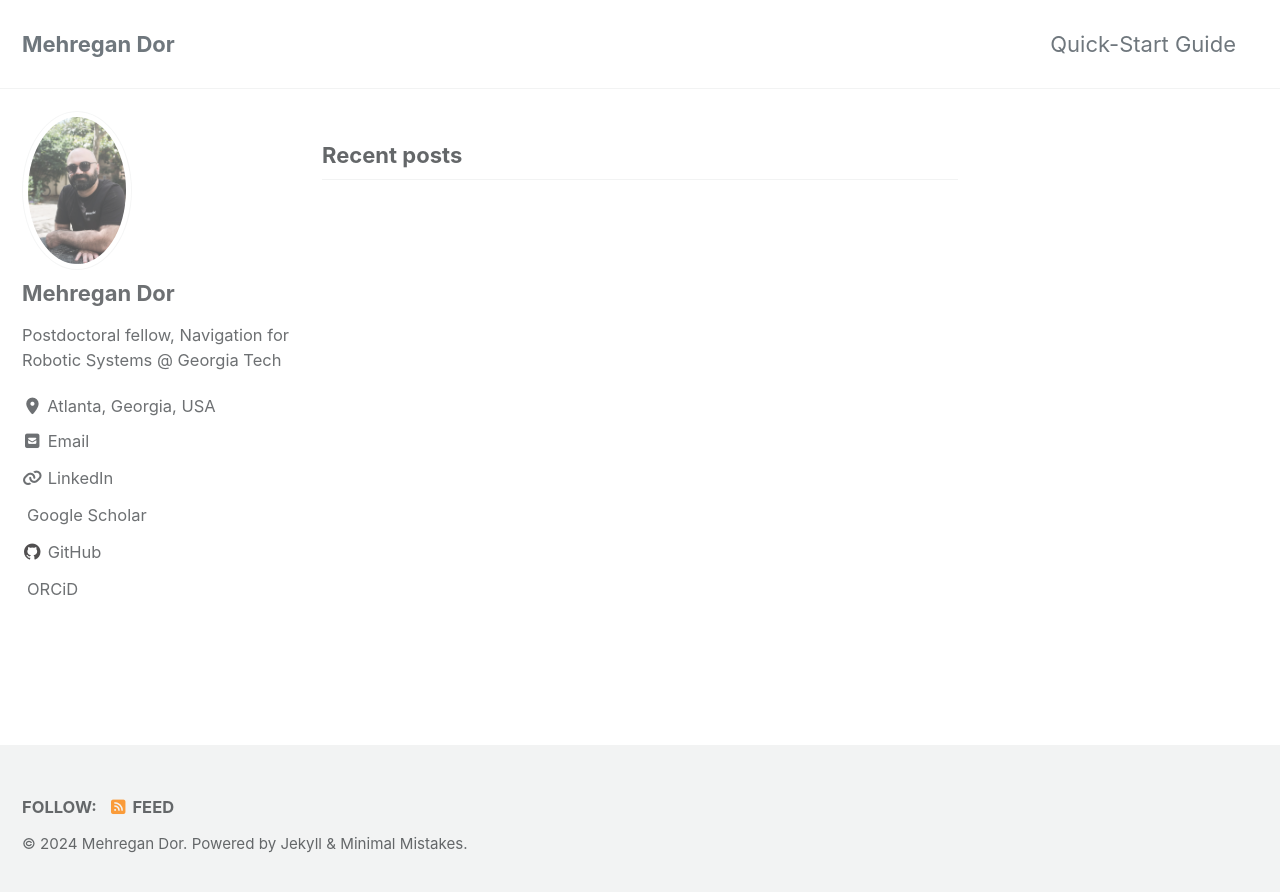
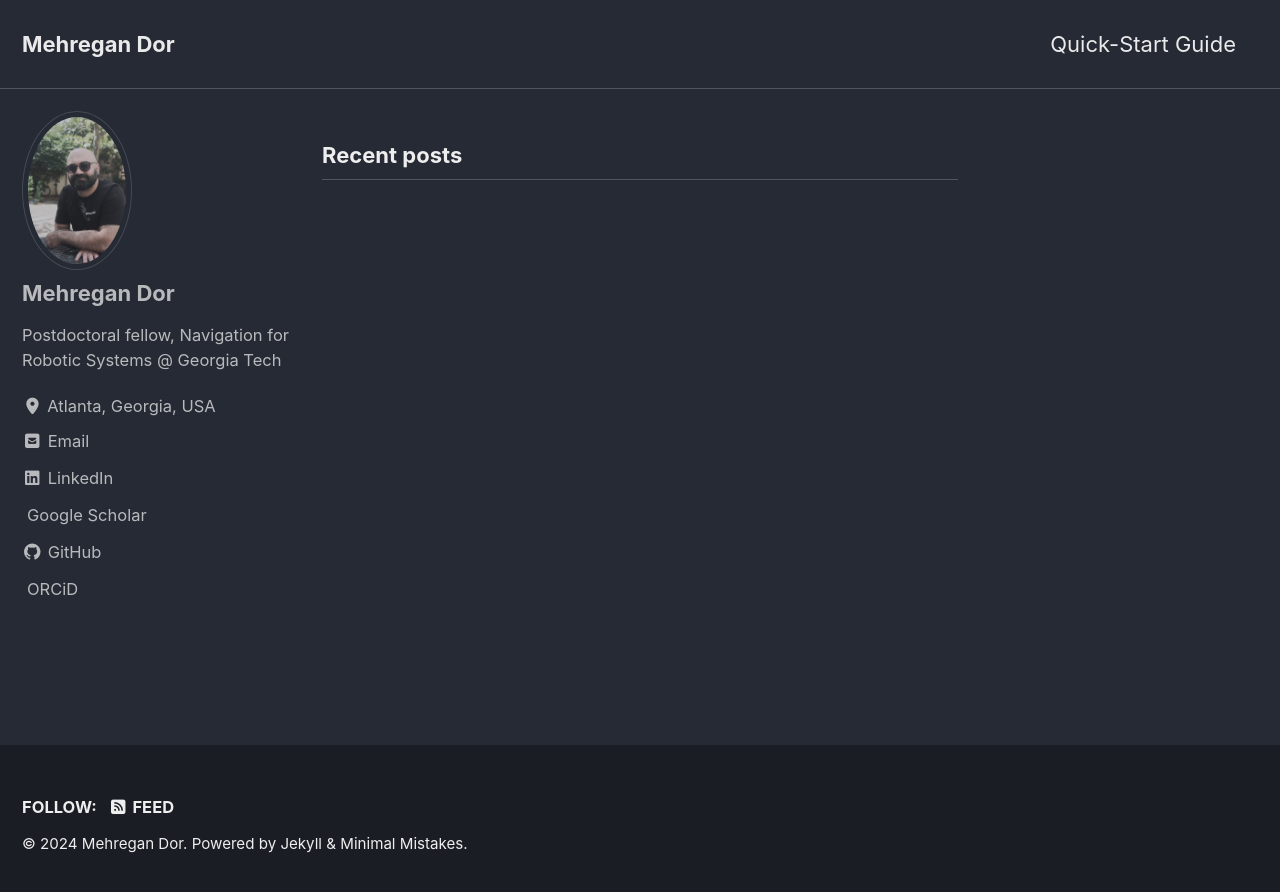
Before and after one commit to mehregandor/mehregandor.github.io, a Jekyll site: the page built from index.html, in a window 1280 px wide. Shown: the top 892 px of the page. Built offline with Jekyll 4.4.1, drawn with Linux system fonts in a browser that asks for light colours; cached includes are drawn as plain includes; the list of posts is cut into pages by our own code.

Commit message:
other fixes in site info

```diff
--- a/_config.yml
+++ b/_config.yml
@@ -12,18 +12,18 @@
 
 # theme                  : "minimal-mistakes-jekyll"
 # remote_theme           : "mmistakes/minimal-mistakes"
-minimal_mistakes_skin    : "default" # "air", "aqua", "contrast", "dark", "dirt", "neon", "mint", "plum", "sunrise"
+minimal_mistakes_skin    : "dark" # "air", "aqua", "contrast", "dark", "dirt", "neon", "mint", "plum", "sunrise"
 
 # Site Settings
 locale                   : "en-US"
 title                    : "Mehregan Dor"
 title_separator          : "-"
 subtitle                 : # site tagline that appears below site title in masthead
-name                     : "Mehregan Dor"
-description              : "About"
-url                      : "https://mehregandor.github.io" # the base hostname & protocol for your site e.g. "https://mmistakes.github.io"
-baseurl                  : "/mehregandor.github.io" # the subpath of your site, e.g. "/blog"
-repository               : "mehregandor/mehregandor.github.io" # GitHub username/repo-name e.g. "mmistakes/minimal-mistakes"
+name                     : # "Mehregan Dor"
+description              : # "About"
+url                      : # "https://mehregandor.github.io" # the base hostname & protocol for your site e.g. "https://mmistakes.github.io"
+baseurl                  : # "/mehregandor.github.io" # the subpath of your site, e.g. "/blog"
+repository               : # "mehregandor/mehregandor.github.io" # GitHub username/repo-name e.g. "mmistakes/minimal-mistakes"
 teaser                   : # path of fallback teaser image, e.g. "/assets/images/500x300.png"
 logo                     : # path of logo image to display in the masthead, e.g. "/assets/images/88x88.png"
 masthead_title           : # overrides the website title displayed in the masthead, use " " for no title
@@ -122,7 +122,7 @@
       icon: "fas fa-fw fa-envelope-square"
       url: "mailto:mehregan.dor@gatech.edu"
     - label: "LinkedIn"
-      icon: "fas fa-fw fa-link"
+      icon: "fab fa-fw fa-linkedin"
       url: "https://www.linkedin.com/in/mehregan-dor-2b0b2955/"
     - label: "Google Scholar"
       icon: "ai ai-google-scholar"
```
